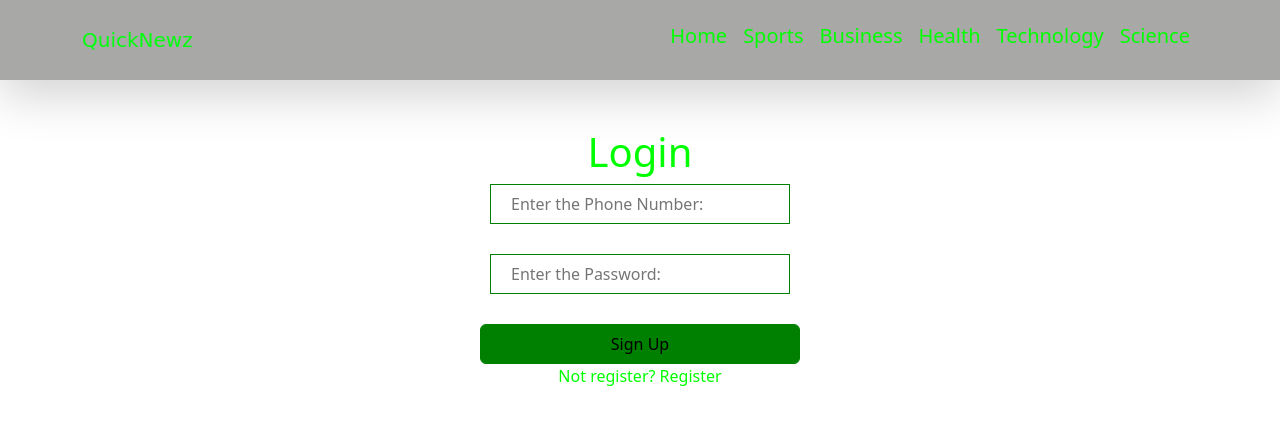
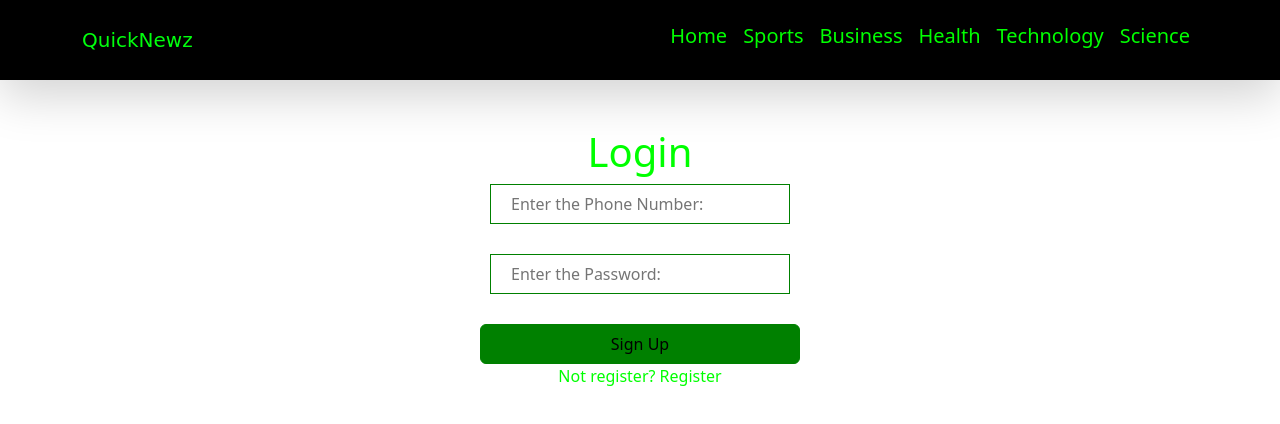
Before and after one commit to SubramanyaKS/React-News-App, a React (Create React App) app: page /login in a window 1280 px wide. Shown: the top 424 px of the page. Built offline with nearby package versions, Linux system fonts and the light colour scheme; no server answers.

Commit message:
removed unused code

```diff
--- a/src/components/Header.js
+++ b/src/components/Header.js
@@ -9,7 +9,7 @@ const Header = () => {
 // }
   return (
     <Navbar
-      style={{ backgroundColor: "#a8a8a7" }}
+      style={{ backgroundColor: "#000" }}
       collapseOnSelect
       expand="lg"
       sticky="top"
```
